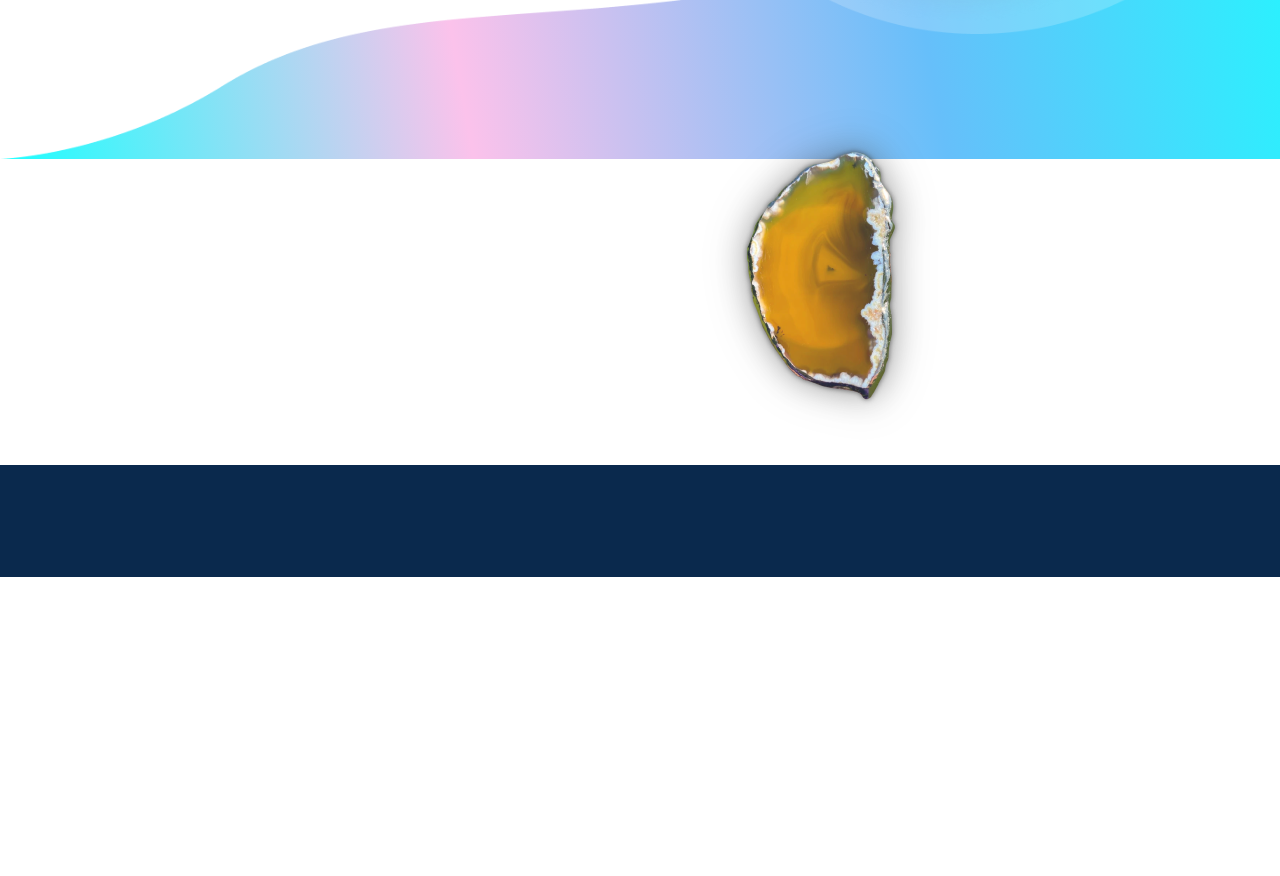
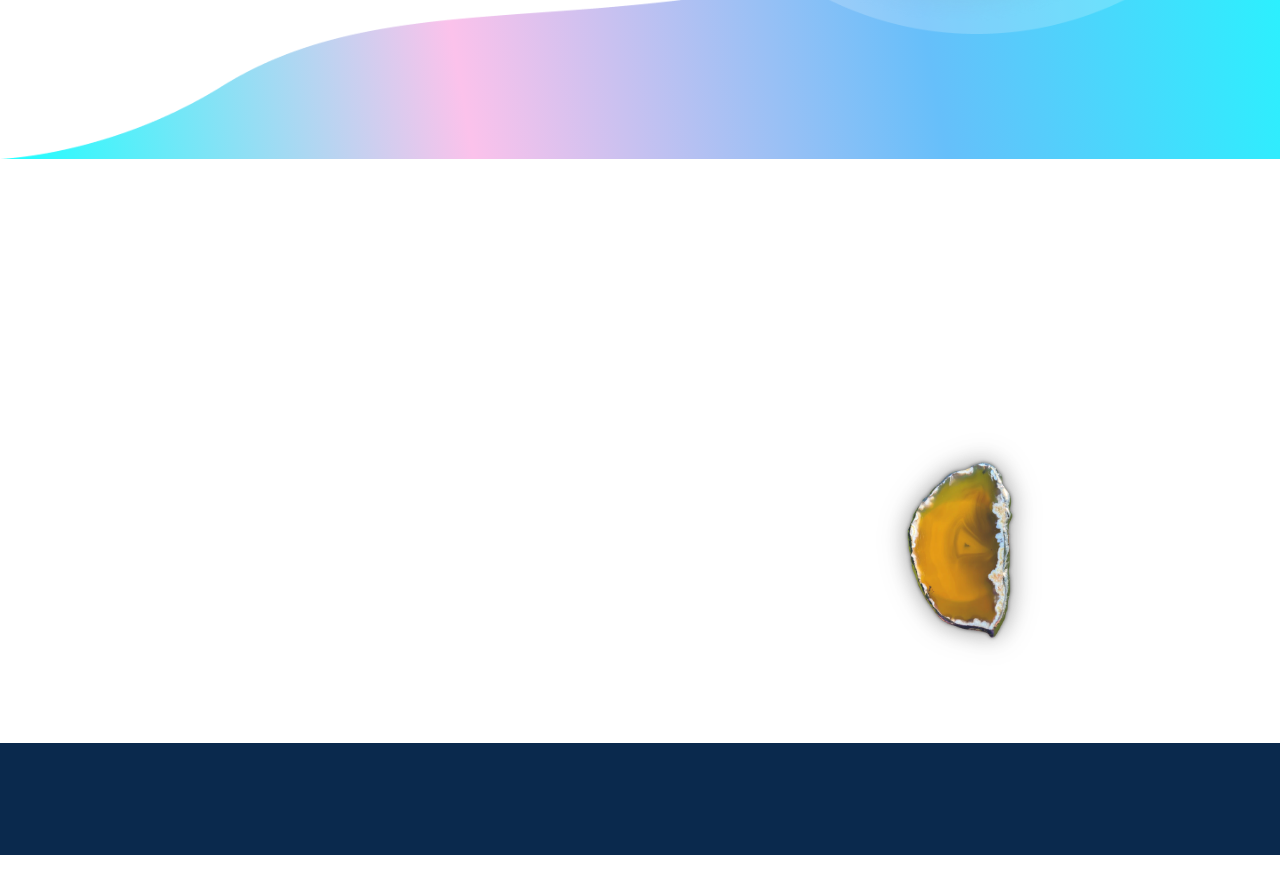
Before and after one commit to Rahulsahani18/StaticWeb, a React (Vite) app: page / in a window 1280 px wide. Shown: the part 2315-3191 px from the top of the page. Before the commit the page ends 2892 px from the top, so only its background shows below. Built offline with nearby package versions, Linux system fonts and the light colour scheme.

Commit message:
Update MiddleSection.css

```diff
--- a/src/MiddleSection.css
+++ b/src/MiddleSection.css
@@ -67,6 +67,12 @@ position: relative;
     position: relative;
     padding: 20%;
 }
+.ItemImg{
+    position: relative;
+    padding: 30%;
+    top: 10%;
+
+}
 .BESTPRICE{
   /* margin-top: 30%; */
  color: #31546D;
```
